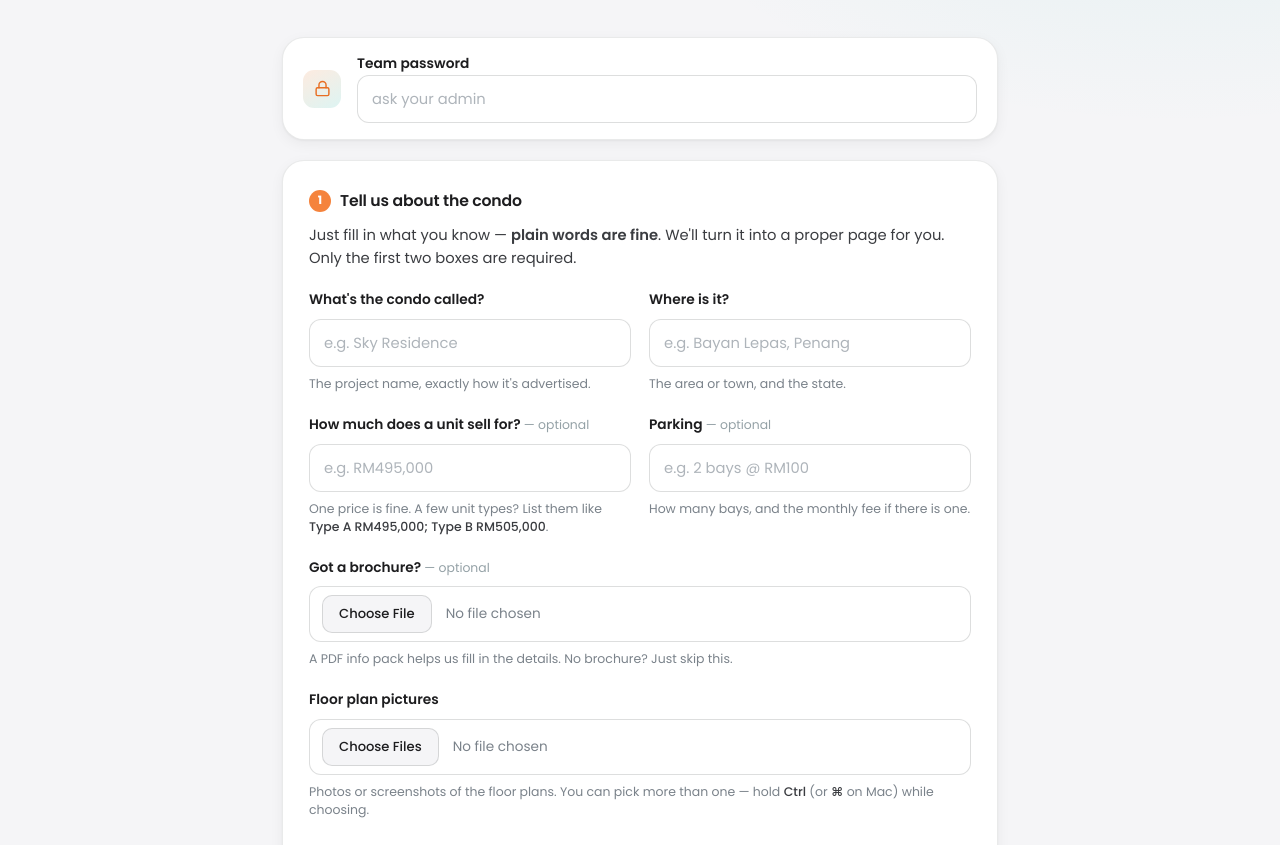
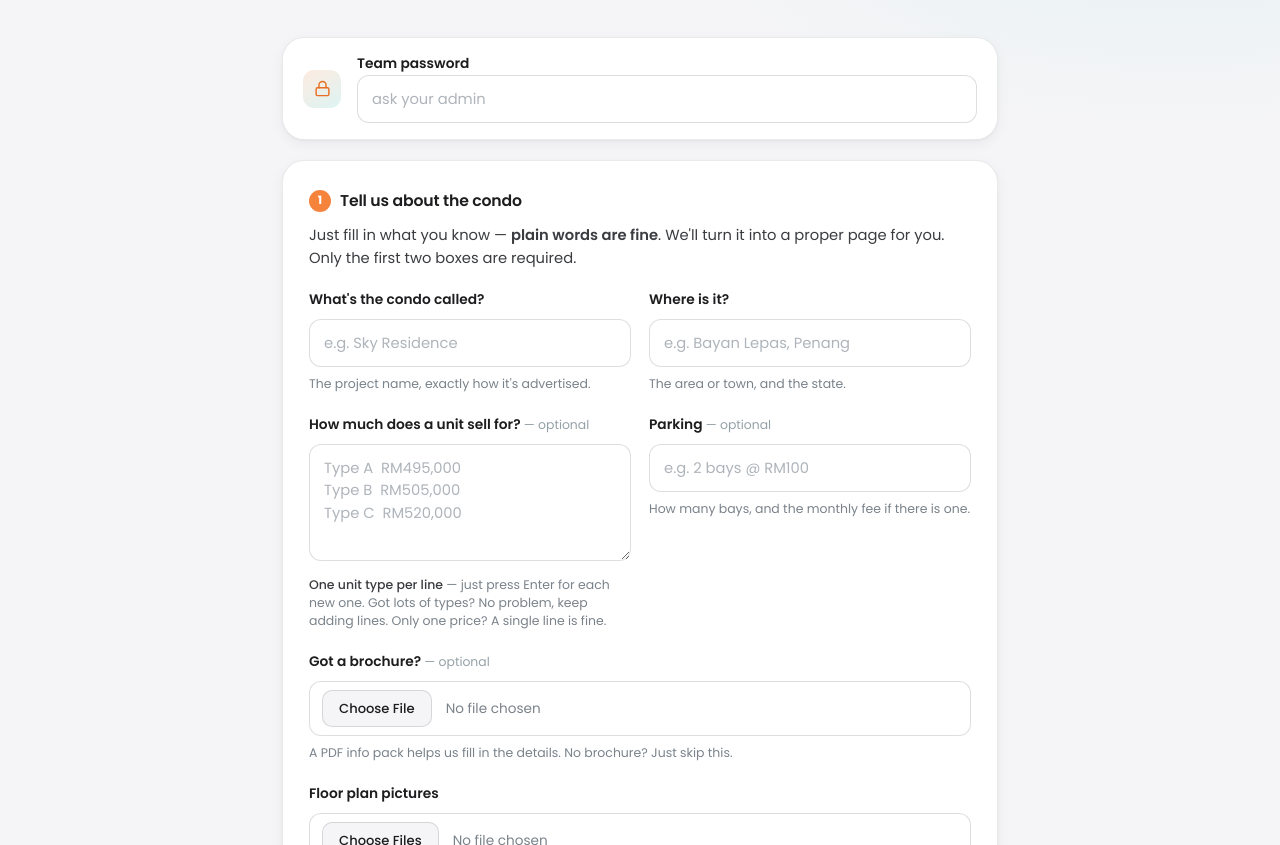
Before and after one commit to karenwong-png/harbourview, a plain HTML site: page admin.html in a window 1280 px wide. Shown: the part 255-1100 px from the top of the page. Drawn offline with Linux system fonts and the light colour scheme.

Commit message:
Make unit-price field multi-line for easy entry of many types (#26)
Convert the single-line 'How much does a unit sell for?' input into a
resizable multi-line textarea (one unit type per line), so condos with
many unit types are easy to key in — just press Enter for each. Backend
still receives the same free-text 'prices' value, now newline-separated.
Align row items to top so the taller box doesn't stretch Parking.


Claude-Session: https://claude.ai/code/session_01XEVTUuYq9HB6GoQaYjBdPq

Co-authored-by: Claude <noreply@anthropic.com>

```diff
--- a/admin.html
+++ b/admin.html
@@ -115,8 +115,13 @@
     font-family:ui-monospace,'SF Mono',Menlo,monospace; font-size:.78rem; line-height:1.55;
     min-height:230px; white-space:pre; background:#FBFBFC;
   }
+  /* Friendly multi-line text box (one item per line) */
+  textarea.lines{
+    font-family:inherit; font-size:.92rem; line-height:1.55;
+    min-height:0; white-space:pre-wrap; background:#fff; resize:vertical;
+  }
 
-  .row{ display:grid; grid-template-columns:1fr 1fr; gap:8px 18px; margin-bottom:22px; }
+  .row{ display:grid; grid-template-columns:1fr 1fr; gap:8px 18px; margin-bottom:22px; align-items:start; }
 
   /* Buttons */
   .btn{
@@ -251,8 +256,10 @@
     <div class="row">
       <div class="field">
         <label>How much does a unit sell for? <span class="opt">— optional</span></label>
-        <input id="prices" placeholder="e.g. RM495,000" />
-        <p class="help">One price is fine. A few unit types? List them like <b>Type A RM495,000; Type B RM505,000</b>.</p>
+        <textarea id="prices" class="lines" rows="4" placeholder="Type A  RM495,000
+Type B  RM505,000
+Type C  RM520,000"></textarea>
+        <p class="help"><b>One unit type per line</b> — just press Enter for each new one. Got lots of types? No problem, keep adding lines. Only one price? A single line is fine.</p>
       </div>
       <div class="field">
         <label>Parking <span class="opt">— optional</span></label>
```
